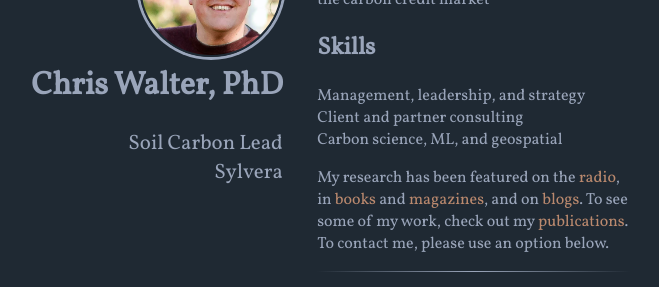
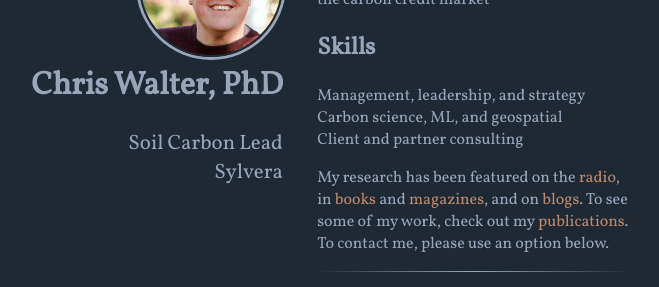
Before and after one commit to waltscience/waltscience.github.io, a Jekyll site: the page built from index.html, in a window 1280 px wide. Shown: the part 215-502 px from the top of the page, without its empty margins (350-1009 px from the left). Built offline with Jekyll 4.4.1, drawn with Linux system fonts in a browser that asks for light colours; nearby versions of some CDN libraries; part of the change alters nothing that is shown.

```diff
--- a/_includes/content.html
+++ b/_includes/content.html
@@ -4,8 +4,8 @@
 <h2>Skills</h2>
 <ul>
   <li>Management, leadership, and strategy</li>
+  <li>Carbon science, ML, and geospatial</li>
   <li>Client and partner consulting</li>
-  <li>Carbon science, ML, and geospatial</li>
 </ul>
 
 <p>My research has been featured on the <a href="https://www.wvpublic.org/energy-environment/2021-05-13/research-reveals-clean-air-makes-stronger-forests" target="_blank" rel="noopener noreferrer">radio</a>,
```
